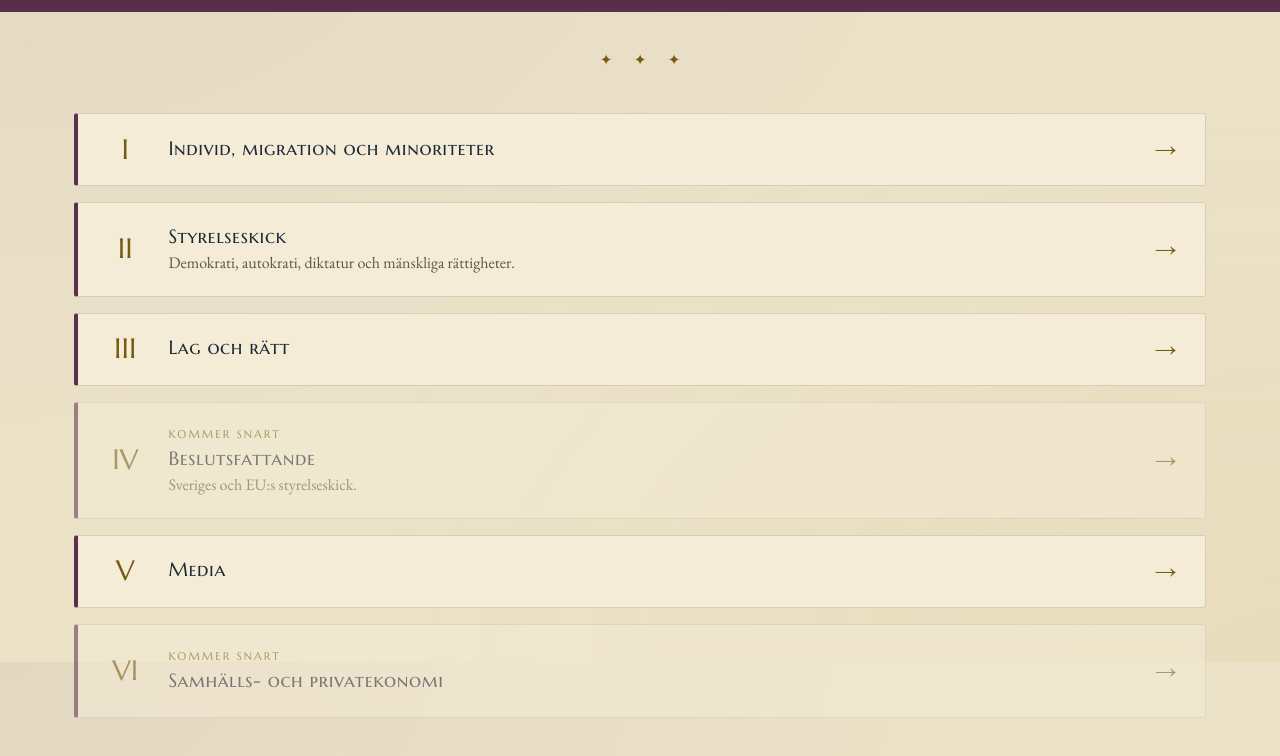
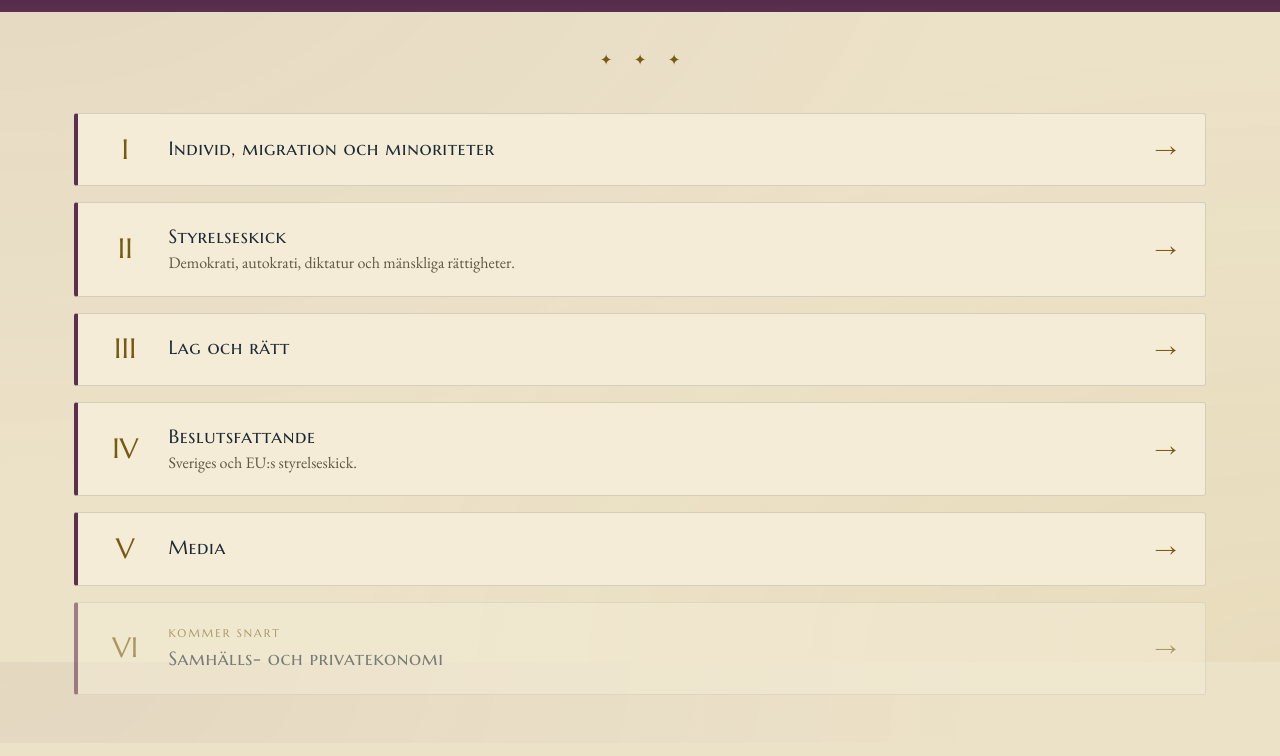
Before and after one commit to jb873/Samhallsbok, a plain HTML site: page infor-slutprovet/index.html in a window 1280 px wide. Shown: the part 138-894 px from the top of the page. Drawn offline with Linux system fonts and the light colour scheme.

Commit message:
Tema IV aktivt på startsidan och i kapitelindexet
Korten för IV Beslutsfattande går till temasidan (inte längre "Kommer
senare"/"Kommer snart"); på temasidan står kortet "Läsa: Beslutsfattande",
som på tema I. Inget Öva-kort än.

Co-Authored-By: Claude Opus 5.5 <noreply@anthropic.com>

```diff
--- a/infor-slutprovet/beslutsfattande/delkapitel.js
+++ b/infor-slutprovet/beslutsfattande/delkapitel.js
@@ -1,6 +1,6 @@
 /* Inför slutprovet, tema 4: Beslutsfattande. En repetitionsbok utan nivåer (repetitionsbocker, Fysiks motor sedan
- * 2026-11-22). Sidan har bara boken: inga texter, nivåer eller flikar (nivaer: [], flikar: false). Boken är tom och
- * visas som "kommer" tills sammanfattningen finns i innehall/repetition.js. Bara data; motorn är bokskal/.
+ * 2026-11-22). Sidan har bara boken: inga texter, nivåer eller flikar (nivaer: [], flikar: false). Boken (Läsa) är byggd
+ * 2026-11-24 ur kallor/beslutsfattande.md (verktyg/md-till-repetitionsbok.js); ingen övningsbok än. Bara data; motorn är bokskal/.
  * Fälten beskrivs i bokskal/README.md (Fristående böcker). ELEVTEXT: titel och undertitel sätter Joachim. */
 Bok.delkapitel({
   id: 'sam-infor-slutprovet-beslutsfattande',   // nyckeln för det eleven sparat – byt det aldrig
--- a/infor-slutprovet/index.html
+++ b/infor-slutprovet/index.html
@@ -13,7 +13,7 @@
        är ett tonat span med aria-disabled och "Kommer snart", inte en länk. När sammanfattningen finns: byt kortet mot
        <a class="kapitel-kort" href="<tema>/index.html"> och ta bort "Kommer snart" – här och på startsidan.
        Temasidan är ingången (Joachim 2026-11-24): kortet leder till temasidan, där eleven väljer Läsa (repetitionsboken)
-       eller Öva (övningsboken, där den finns). 2026-11-22: I, II, III och V finns; IV och VI är "Kommer snart". -->
+       eller Öva (övningsboken, där den finns). 2026-11-22: I, II, III och V finns; IV sedan 2026-11-24; VI är "Kommer snart". -->
   <header class="hero-banner">
     <div class="hero-inner">
       <nav class="brodsmulor" aria-label="Brödsmulor">
@@ -60,15 +60,14 @@
         </a>
       </li>
       <li>
-        <span class="kapitel-kort dimmad" aria-disabled="true">
+        <a class="kapitel-kort" href="beslutsfattande/index.html">
           <span class="romersk">IV</span>
           <span class="kap-text">
-            <span class="kommer-snart">Kommer snart</span>
             <span class="kap-titel">Beslutsfattande</span>
             <p class="kap-beskrivning">Sveriges och EU:s styrelseskick.</p>
           </span>
           <span class="pil" aria-hidden="true">→</span>
-        </span>
+        </a>
       </li>
       <li>
         <a class="kapitel-kort" href="media/index.html">
```
Also changed, not shown: index.html (+3 -4 lines).
